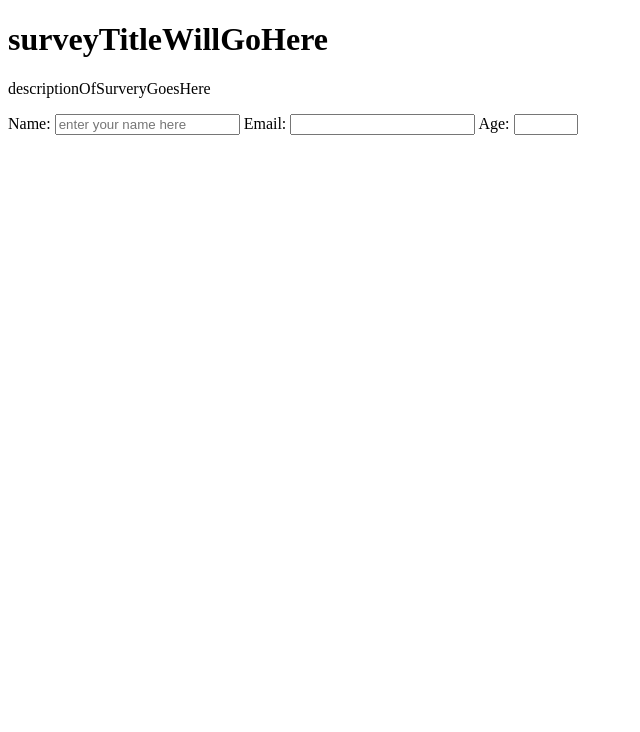
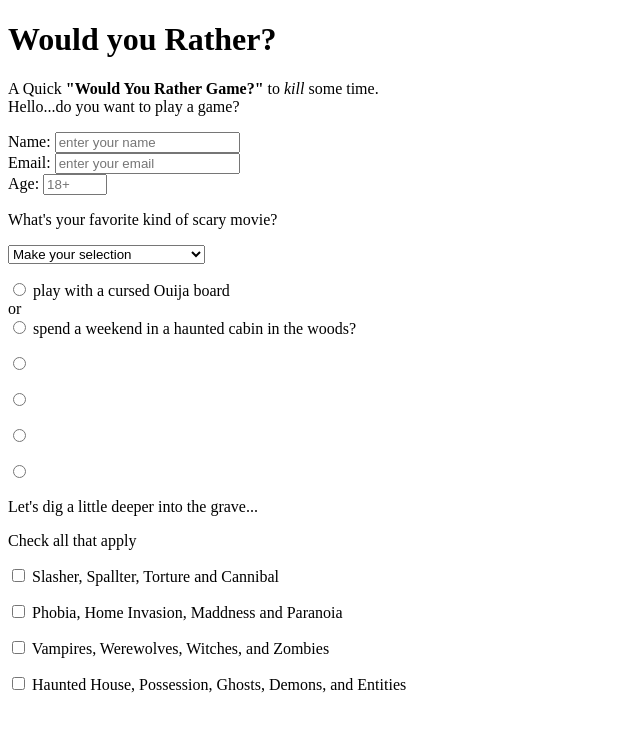
Before and after one commit to Monica-Hall/fcc-survey-form, a plain HTML site: page index.html in a window 1280 px wide. Shown: the whole page, without its empty margins (0-640 px from the left). Drawn offline with Linux system fonts and the light colour scheme.

Commit message:
working on radio buttons and questions

```diff
--- a/index.html
+++ b/index.html
@@ -8,10 +8,17 @@
 
 <body>
     <!-- - User Story #1: I can see a title with id="title" in H1 sized text. -->
-    <h1 id="title">surveyTitleWillGoHere</h1>
+    <div class="title-container">
+        <h1 id="title">Would you Rather?</h1>
+    </div>
 
     <!-- - User Story #2: I can see a short explanation with id="description" in P sized text. -->
-    <p id="description">descriptionOfSurveryGoesHere</p>
+    <div class="description-container">
+        <p id="description">A Quick <strong>"Would You Rather Game?"</strong> to <em>kill</em> some time.
+            <br/>
+            Hello...do you want to play a game?
+        </p>
+    </div>
 
     <!-- - User Story #3: I can see a form with id="survey-form". -->
     <form id="survey-form">
@@ -21,27 +28,112 @@
         <!-- - User Story #11: For the name, email, and number input fields, I can see placeholder text that gives me a description or instructions for each field. -->
 
         <!-- - User Story #4: Inside the form element, I am required to enter my name in a field with id="name". -->
-        <label id="name-label" for="name">Name:</label>
-        <input id="name" type="text" name="name" placeholder="enter your name here" required/>
+        <div class="name">
+            <label id="name-label" for="name">Name:</label>
+            <input id="name" type="text" name="name" placeholder="enter your name" required/>
+        </div>
 
         <!-- - User Story #5: Inside the form element, I am required to enter an email in a field with id="email". -->
         <!-- - User Story #6: If I enter an email that is not formatted correctly, I will see an HTML5 validation error. -->
-        <label id="email-label" for="email">Email:</label>
-        <input id="email" type="email" name="email" placeholder="" required/>
+        <div class="email-container">
+            <label id="email-label" for="email">Email:</label>
+            <input id="email" type="email" name="email" placeholder="enter your email" required/>
+        </div>
 
         <!-- - User Story #7: Inside the form, I can enter a number in a field with id="number". -->
         <!-- - User Story #8: If I enter non-numbers in the number input, I will see an HTML5 validation error. -->
         <!-- - User Story #9: If I enter numbers outside the range of the number input, which are defined by the min and max attributes, I will see an HTML5 validation error. -->
-        <label id="number-label" for="age">Age:</label>
-        <input id="number" type="number" name="age" min="21" max="121" pattern="\d*"/>
+        <div class="age-container">
+            <label id="number-label" for="age">Age:</label>
+            <input id="number" type="number" name="age" min="18" max="121" pattern="\d*" placeholder="18+"/>
+        </div>
+
+        <!-- - User Story #12: Inside the form element, I can select an option from a dropdown that has a corresponding id="dropdown". -->
+
+        <div class="dropdown-container">
+            <p>What's your favorite kind of scary movie?</p>
+            <select id="dropdown">
+                <option disabled selected value>Make your selection</option>
+                <option>Killer, Gore and Disturbing</option>
+                <option>Psychological</option>
+                <option>Fantasy and Sci-fi</option>
+                <option>Paranormal and Supernatural</option>
+                <option>Does Not Apply</option>
+            </select>
+        </div>
+
+
+        <!-- - User Story #13: Inside the form element, I can select a field from one or more groups of radio buttons. Each group should be grouped using the name attribute. -->
+        <div class="radio-container">
+            <p></p>
+            <p>
+                <input type="radio" name="radio"/>
+                play with a cursed Ouija board
+                <br/>
+                or
+                <br/>
+                <input type="radio" name="radio" value="OPTION1"/>
+                spend a weekend in a haunted cabin in the woods?
+            </p>
+
+            <p>
+                <input type="radio" name="radio" value="OPTION2"/>
+
+            </p>
+
+            <p>
+                <input type="radio" name="radio" value="OPTION4"/>
+
+            </p>
+
+            <p>
+                <input type="radio" name="radio" value="OPTION4"/>
+
+            </p>
+
+            <p>
+                <input type="radio" name="radio" value="OPTION4"/>
+
+            </p>
+
+        </div>
+
+        <!-- - User Story #14: Inside the form element, I can select several fields from a series of checkboxes, each of which must have a value attribute. -->
+        <div class="checkbox-container">
+            <div>
+                <p>Let's dig a little deeper into the grave...</p>
+                <p>Check all that apply</p>
+            </div>
+
+            <div>
+                <p>
+                    <input type="checkbox" name="checkbox" />
+                    Slasher, Spallter, Torture and Cannibal
+                </p>
+
+                <p>
+                    <input type="checkbox" name="checkbox" />
+                    Phobia, Home Invasion, Maddness and Paranoia
+                </p>
+
+                <p>
+                    <input type="checkbox" name="checkbox" />
+                    Vampires, Werewolves, Witches, and Zombies
+                </p>
+
+                <p>
+                    <input type="checkbox" name="checkbox" />
+                    Haunted House, Possession, Ghosts, Demons, and Entities
+                </p>
+            </div>
+        </div>
+
+
     </form>
 
 
-    <!-- - User Story #12: Inside the form element, I can select an option from a dropdown that has a corresponding id="dropdown". -->
 
-    <!-- - User Story #13: Inside the form element, I can select a field from one or more groups of radio buttons. Each group should be grouped using the name attribute. -->
 
-    <!-- - User Story #14: Inside the form element, I can select several fields from a series of checkboxes, each of which must have a value attribute. -->
 
     <!-- - User Story #15: Inside the form element, I am presented with a textarea at the end for additional comments. -->
 
```
